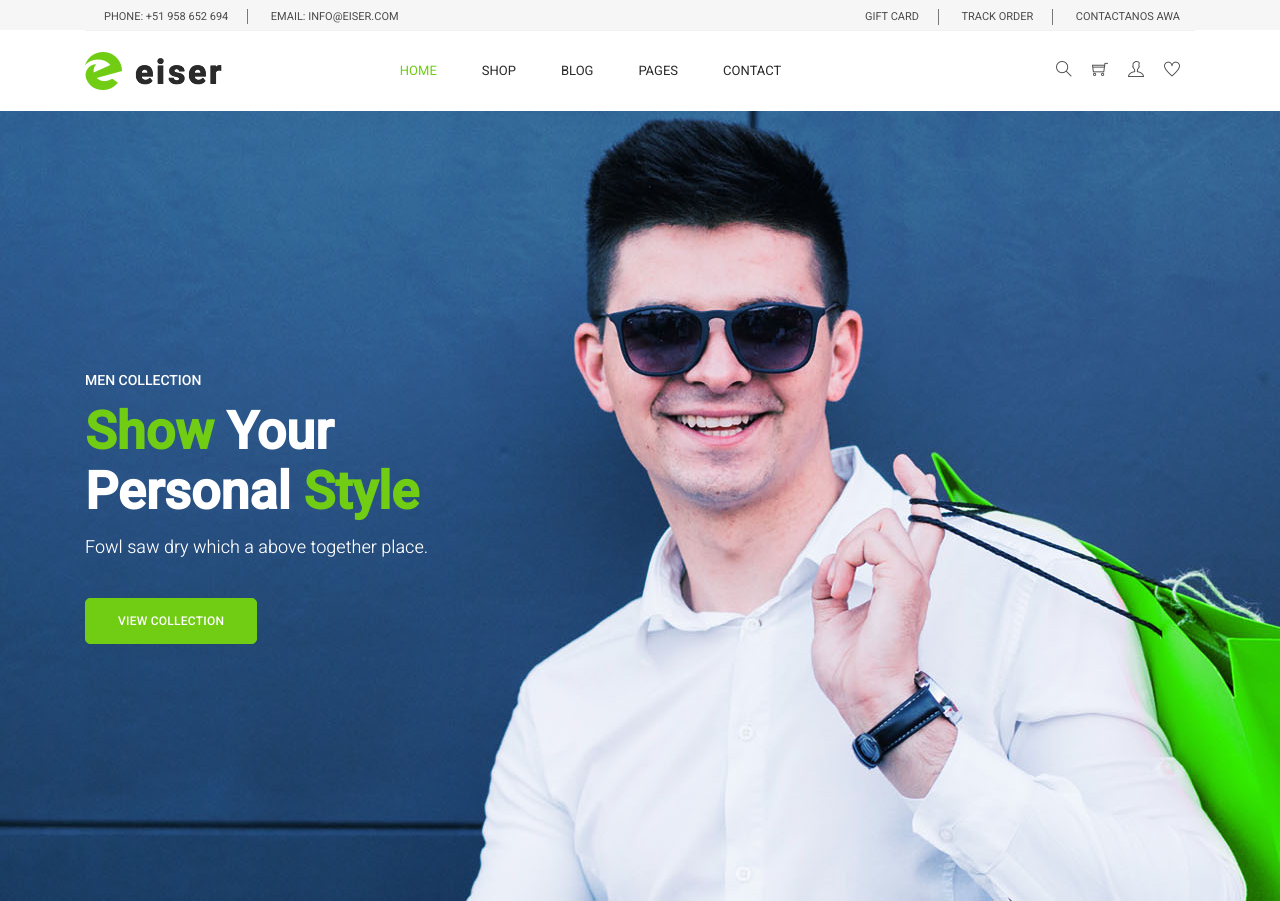
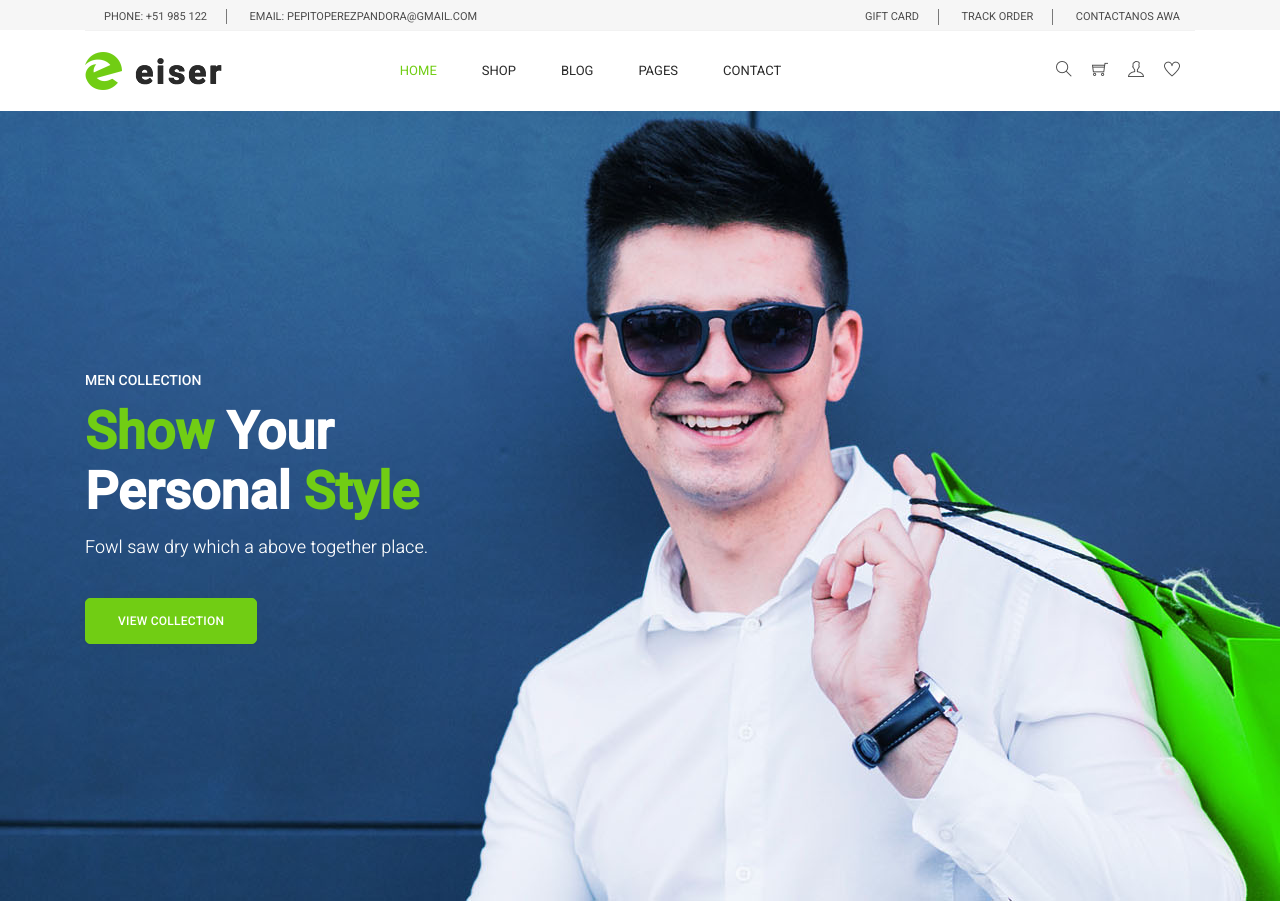
Before and after one commit to menafan/Lab01, a plain HTML site: page index.html in a window 1280 px wide. Shown: the top 901 px of the page. Drawn offline with Linux system fonts and the light colour scheme.

Commit message:
actualiza correo de contacto

```diff
--- a/index.html
+++ b/index.html
@@ -31,8 +31,8 @@
         <div class="row">
           <div class="col-lg-7">
             <div class="float-left">
-              <p>Phone: +51 958 652 694</p>
-              <p>email: info@eiser.com</p>
+              <p>Phone: +51 985 122</p>
+              <p>email: pepitoperezpandora@gmail.com</p>
             </div>
           </div>
           <div class="col-lg-5">
```
